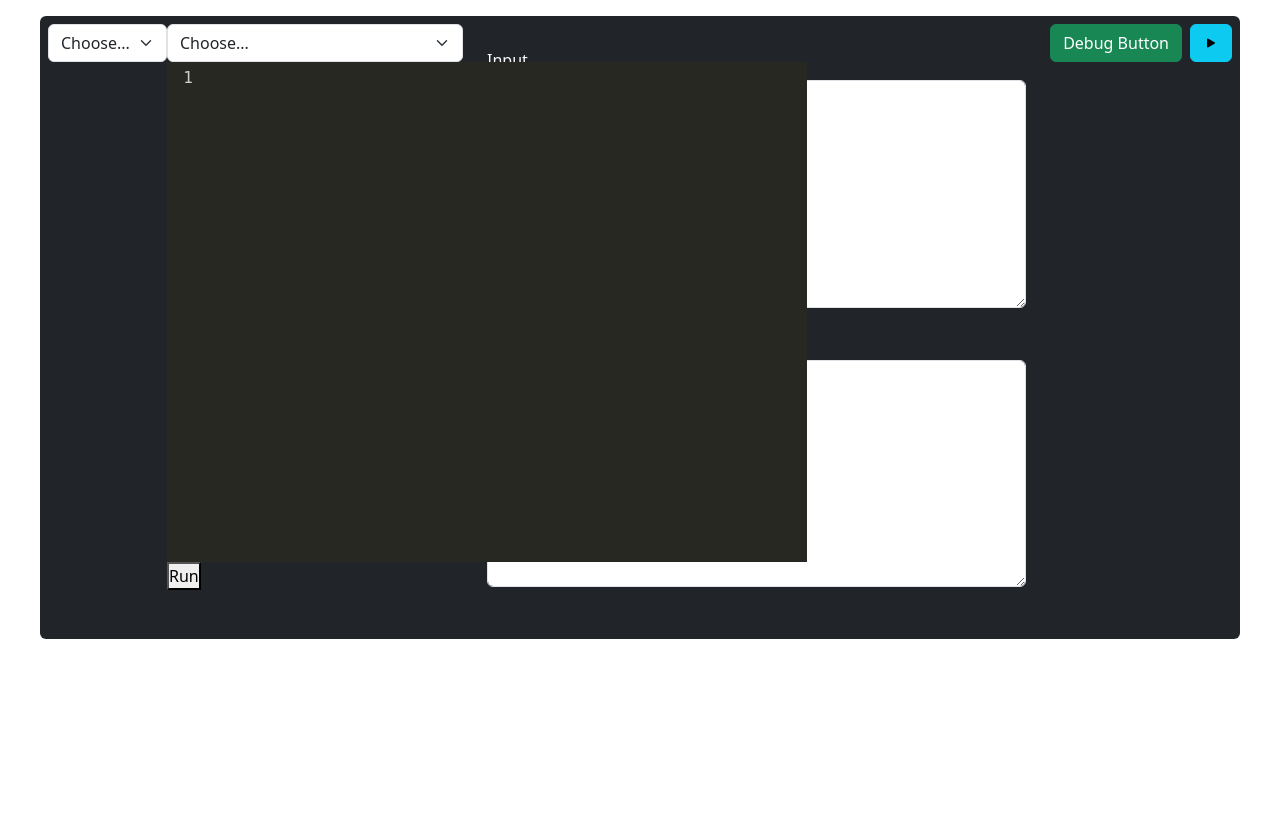
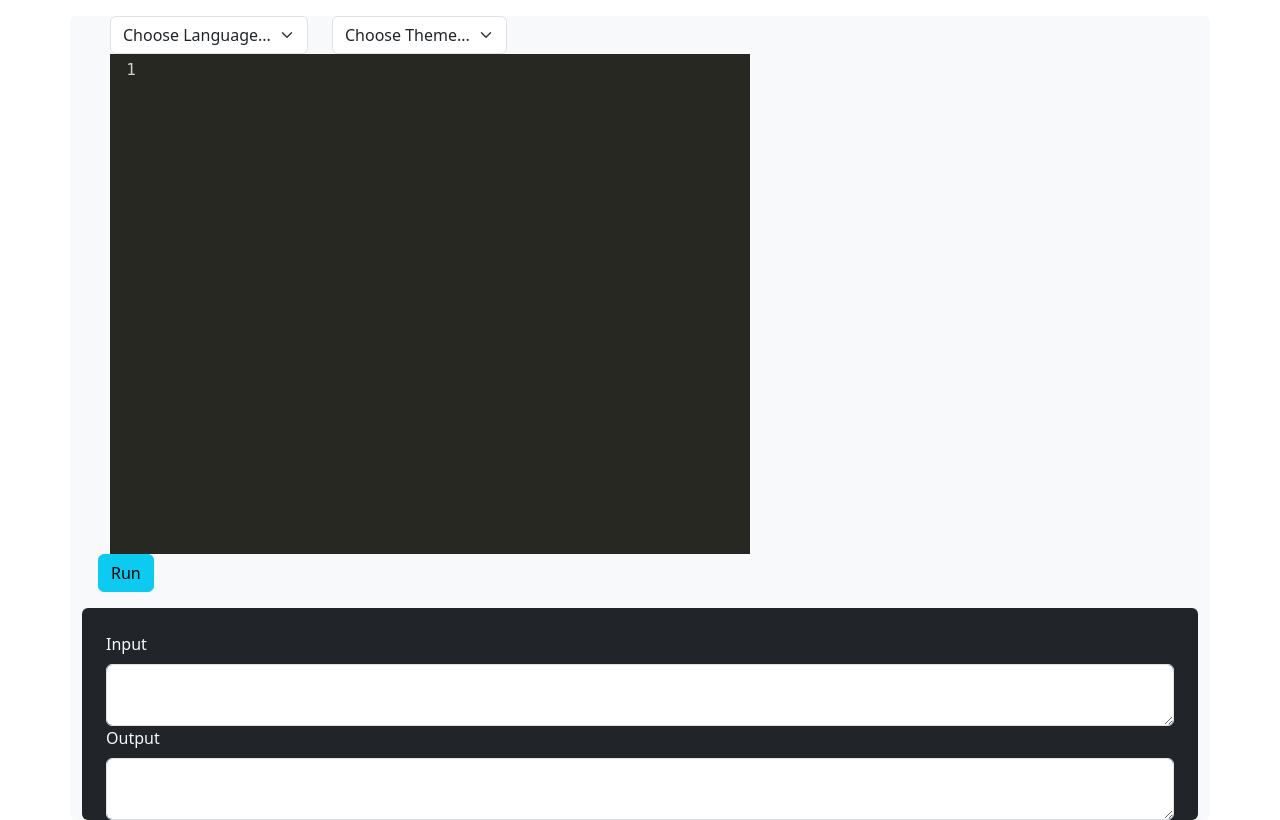
Before and after one commit to sfransis/AggieCompiler, a Flask app: template aggieComp/templates/compiler.html in a window 1280 px wide. Shown: the part 56-876 px from the top of the page. Before the commit the page ends 695 px from the top, so only its background shows below. Run offline with Flask 3, Linux system fonts and the light colour scheme; the template is opened without the code that fills it, so the values that code supplies are empty.

Commit message:
Your branch is up to date with 'origin/main'.
 Changes to be committed:
	modified:   __pycache__/compiler.cpython-311.pyc
	modified:   __pycache__/dbModels.cpython-311.pyc
	modified:   __pycache__/qANDa.cpython-311.pyc
	modified:   __pycache__/roadmap.cpython-311.pyc
	modified:   __pycache__/run.cpython-311.pyc
	modified:   templates/compiler.html

```diff
--- a/aggieComp/templates/compiler.html
+++ b/aggieComp/templates/compiler.html
@@ -15,8 +15,8 @@
 		<script src="https://cdn.jsdelivr.net/npm/bootstrap@5.3.0-alpha3/dist/js/bootstrap.bundle.min.js" integrity="sha384-ENjdO4Dr2bkBIFxQpeoTz1HIcje39Wm4jDKdf19U8gI4ddQ3GYNS7NTKfAdVQSZe" ></script>
 
 		<!-- Compiler main files-->
-		<script src = "static/compiler.js"> </script>
-		<link href = "static/compiler.css"rel="stylesheet"/>
+		<script src = "codemirror5-master/src/compiler.js"> </script>
+		<link href = "codemirror5-master/lib/compiler.css"rel="stylesheet"/>
 
 		<!-- Javascript -->
 		<script type = "text/javascript" src = "/static/js/j-query.min.js"> </script>
@@ -31,7 +31,7 @@
 		<script src = "addon/show-hint.js"> </script>
 		<script rel = "stylesheet" href = "addon/show-hint.css"></script>
 
-		<script src = "static/addon/closetag.js"> </script>
+		<script src = "codemirror5-master//addon/closetag.js"> </script>
 		<script src = "static/addon/closeBracket.js"> </script>
 		<link href = "static/theme/dracula.css"rel="stylesheet"/>
 		<link href = "static/theme/monokai.css"rel="stylesheet"/>
@@ -48,43 +48,69 @@
 	</head>
 
 	<body>
-
-
+		<div class = "container bg-light rounded">
 			<div class = "row m-3">
-			<div class = "col">
-				<div class = "d-flex justify-content-between mb-2 bg-dark rounded p-2">
-					<div class="col-auto"> <!-- div class ="col-12 w-25"-->
+				<div class = "col-auto">
+						 <!-- div class ="col-12 w-25"-->
 					<label class="visually-hidden" for="inlineFormSelectPref">Preference</label>
 						<select class="form-select" id="inlineFormSelectPref">
-						  <option selected>Choose...</option>
+							<option selected>Choose Language...</option>
 							<option value="Java">Java</option>
 							<option value="C">C</option>
 							<option value="C++">C++</option>
 							<option value="Python">Python</option>
 						</select>
 					</div>
-
-					<div class="col-12 w-25 mb-2"> <!-- div class = "col-auto" -->
+					<div class="col-auto"> <!-- div class = "col-auto" -->
 						<label class="visually-hidden" for="autoSizingSelect"> Preference </label>
 							<select class = "form-select" id = "autoSizingSelect">
-							<option Selected> Choose... </option>
+								<option Selected> Choose Theme...</option>
 								<option value = "1"> 3024-day</option>
 								<option value = "2"> 3024-night</option>
 								<option value = "3"> abbot </option>
 							</select>
+					</div>
 
-
-					<div>
+					<div class = "row">
 						<form method = "POST" action = "/compiler">
 							<textarea name = "data" id = "editor"> </textarea>
-							<button type = "submit"> Run</button>
+							<button type = "submit" class = "row btn btn-info"> Run </button>
 						</form>
-
-						<hr/>
-
 						<div>
 							{{ data }}
 						</div>
+
+					</div>
+
+
+
+
+				</div>
+
+				<div class = "col d-flex flex-column rounded bg-dark px-4 positon-absolute top-50 end-50">
+					<div class = "h-25">
+						<label for = "Input" class = "text-light mt-4 mb-2 "> Input </label>
+						<textarea type = "text" class = "form-control h-75 " aria-label = "last name"> </textarea>
+					</div>
+					<div class = "h-25">
+						<label for = "Output" class = "text-light mb-2"> Output </label>
+						<textarea type = "text" class = "form-control h-75" aria-label = "last name"> </textarea>
+					</div>
+				</div>
+
+
+
+
+
+
+							<!-- Button to rub the compiler
+					<div class="d-grid gap-2 d-md-flex justify-content-md-end">  div class="col- auto">
+						<button type="button" class="btn btn-success">Debug Button 1</button>
+						<button type="button"  class="btn btn-info"><i class="bi bi-play-fill"></i></button>
+					</div> -->
+
+
+</body>
 
 <script type = "text/javascript">
 	var editor = CodeMirror.fromTextArea(
@@ -122,37 +148,7 @@
 </script>
 
 
-					</div>
 
-				</div>
-
-				<div class = "col d-flex flex-column rounded bg-dark px-4 positon-absolute top-50 end-50">
-					<div class = "h-50">
-						<label for = "Input" class = "text-light mt-4 mb-2 "> Input </label>
-						<textarea type = "text" class = "form-control h-75 " aria-label = "last name"> </textarea>
-					</div>
-					<div class = "h-50">
-						<label for = "Output" class = "text-light mb-2"> Output </label>
-						<textarea type = "text" class = "form-control h-75" aria-label = "last name"> </textarea>
-					</div>
-				</div>
-
-
-			<div>
-							<!-- Button to rub the compiler -->
-					<div class="d-grid gap-2 d-md-flex justify-content-md-end"> <!-- div class="col- auto"> -->
-						<button type="button" class="btn btn-success">Debug Button</button>
-						<button type="button"  class="btn btn-info"><i class="bi bi-play-fill"></i></button>
-					</div>
-
-		</div>
-
-	</div>
-
-</div>
-
-
-</body>
 </html>
 
 {% endblock %}
```
Lines whose indentation alone changed are shown as unchanged.
